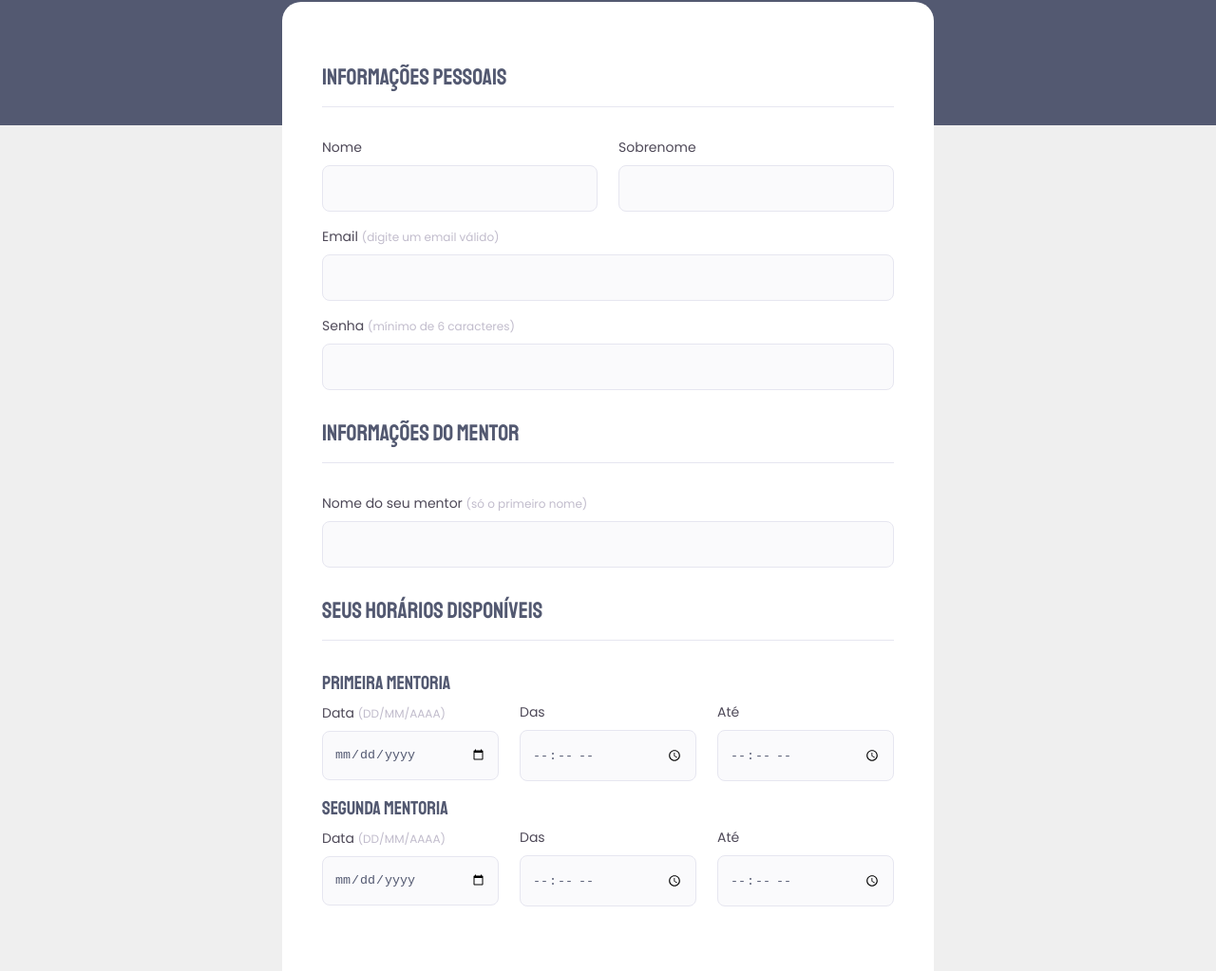
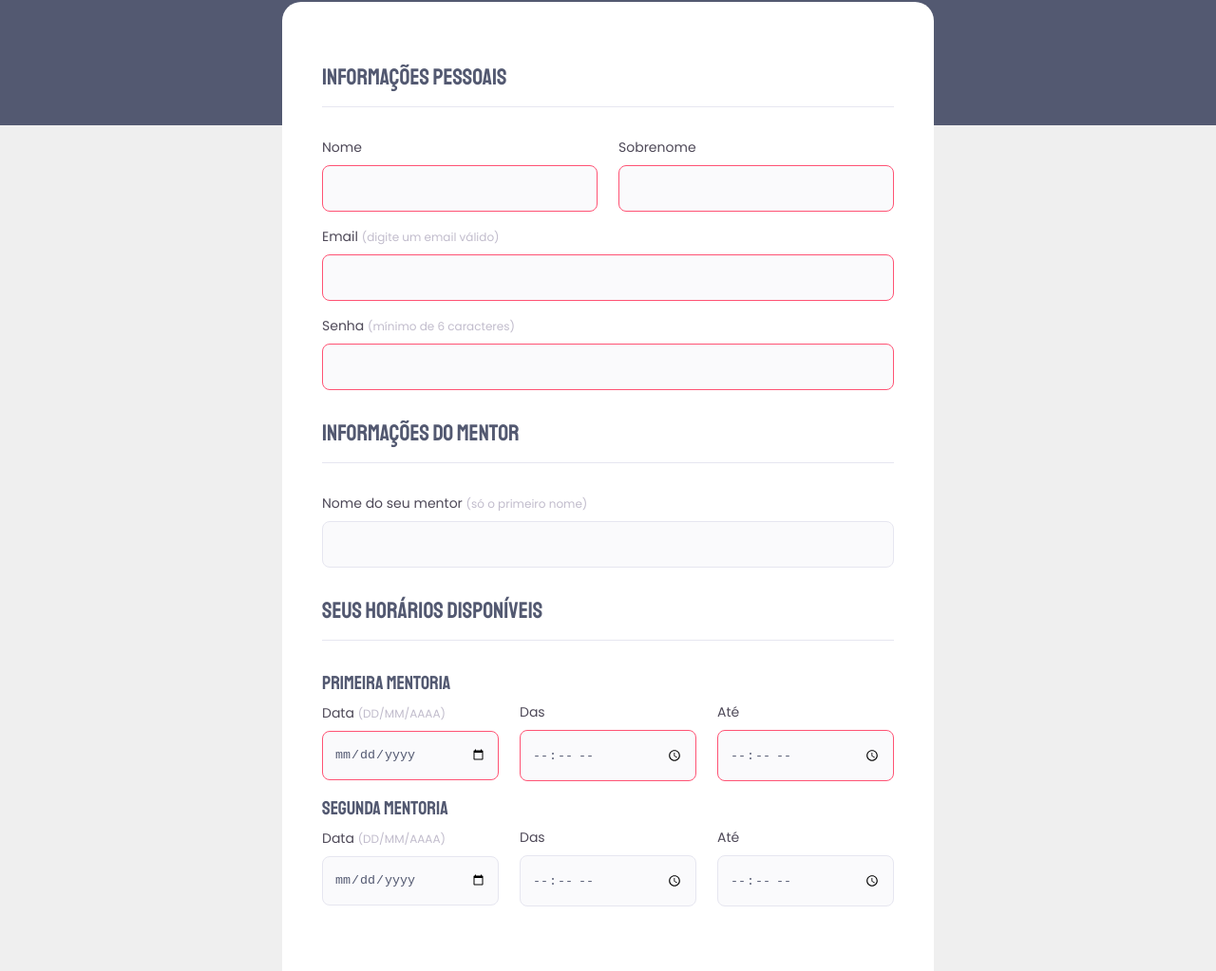
Before and after one commit to leandrobarreto23/formulario-mentoria, a plain HTML site: page index.html in a window 1280 px wide. Shown: the part 304-1327 px from the top of the page at 95% size. Drawn offline with Linux system fonts and the light colour scheme.

Commit message:
add form validations

```diff
--- a/index.html
+++ b/index.html
@@ -18,20 +18,20 @@
         <div class="col-2">
           <div class="input-wrapper">
             <label for="mentory-name">Nome</label>
-            <input type="text" name="mentory-name">
+            <input type="text" name="mentory-name" required>
           </div>
           <div class="input-wrapper">
             <label for="mentory-surname">Sobrenome</label>
-            <input type="text" name="mentory-surname">
+            <input type="text" name="mentory-surname" required>
           </div>
         </div>
         <div class="input-wrapper">
           <label for="mentory-mail">Email <span>(digite um email válido)</span></label>
-          <input type="email" name="mentory-mail">
+          <input type="email" name="mentory-mail" required>
         </div>
         <div class="input-wrapper">
           <label for="mentory-pass">Senha <span>(mínimo de 6 caracteres)</span></label>
-          <input type="password" name="mentory-pass">
+          <input type="password" name="mentory-pass" required minlength="6">
         </div>
       </fieldset>
       <fieldset>
@@ -47,15 +47,15 @@
         <div class="col-3">
           <div class="input-wrapper">
             <label for="mentory-first-date">Data <span>(DD/MM/AAAA)</span></label>
-            <input type="date" name="mentory-first-date">
+            <input type="date" name="mentory-first-date" required>
           </div>
           <div class="input-wrapper">
             <label for="mentory-first-time">Das</label>
-            <input type="time" name="mentory-first-begin">
+            <input type="time" name="mentory-first-begin" required>
           </div>
           <div class="input-wrapper">
             <label for="mentory-first-time">Até</label>
-            <input type="time" name="mentory-first-end">
+            <input type="time" name="mentory-first-end" required>
           </div>
         </div>
         <h2>Segunda Mentoria</h2>
--- a/style.css
+++ b/style.css
@@ -118,6 +118,7 @@ fieldset {
   }
 
   & input:focus {
+    border: none;
     outline: .2rem solid var(--gray-400);
   }
 
@@ -163,6 +164,14 @@ fieldset {
   }
 }
 
+input:invalid {
+  border: 1px solid var(--pink-400);
+}
+
+.col-2 {
+  margin-bottom: 1.6rem;
+}
+
 @media (min-width: 600px) {
 
   .col-2, .col-3 {
```
